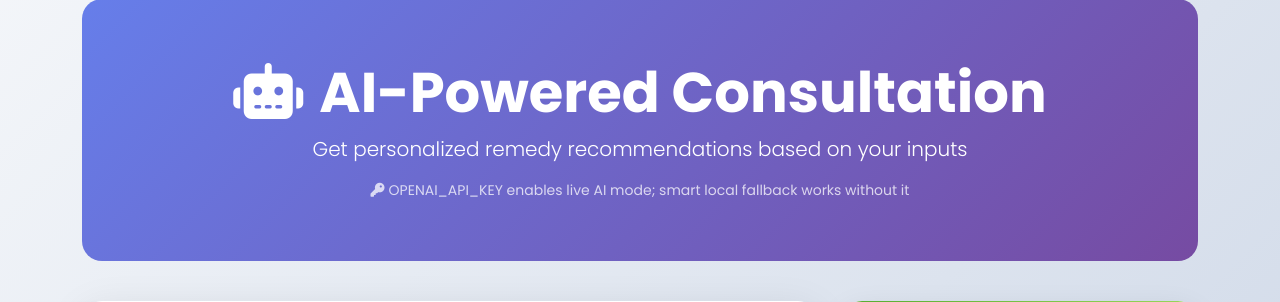
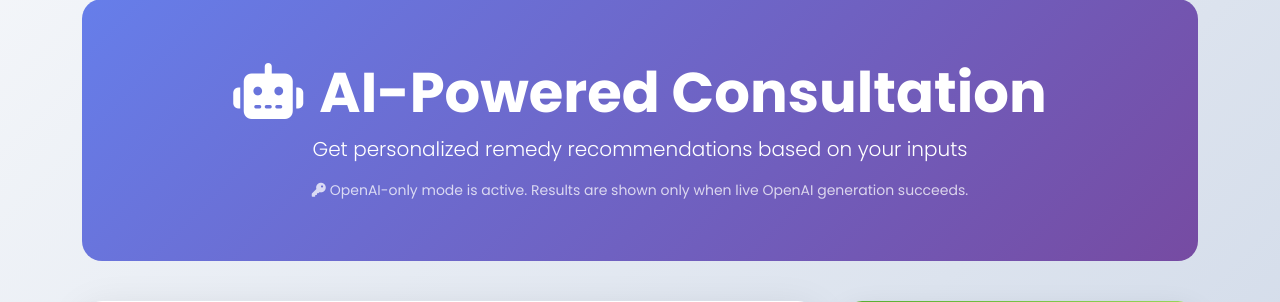
Before and after one commit to patilsamruddhi538-ai/HomeHeal, a Django app: page /ai-consultation/ in a window 1280 px wide. Shown: the part 126-428 px from the top of the page. Run offline with Django 5.2, Linux system fonts and the light colour scheme; a user stored in the database is signed in; data comes from the database, SQL or seed files in the repository; both versions use the stored data as it was after the commit.

Commit message:
Restrict AI consultations to OpenAI

```diff
--- a/home_remedy_ai/ai_engine/services.py
+++ b/home_remedy_ai/ai_engine/services.py
@@ -188,17 +188,22 @@ def generate_ai_remedy_sections(problem_description, available_ingredients, user
     """Generate consultation in a section-wise format."""
     profile = _extract_profile(user)
     ingredient_names = _parse_ingredients(available_ingredients)
+    allow_local_fallback = bool(getattr(settings, "OPENAI_ALLOW_FALLBACK", False))
 
     ai_payload, failure_reason = _generate_with_openai(problem_description, ingredient_names, profile)
     if ai_payload:
         ai_payload["generation_source"] = "openai"
         return _normalize_sections(ai_payload)
 
-    # Fall back to local rule-based generation so users still get usable guidance.
-    fallback_payload = _generate_rule_based(problem_description, ingredient_names, profile)
-    fallback_payload["generation_source"] = "rule_based"
-    fallback_payload["failure_reason"] = failure_reason or "unknown"
-    return _normalize_sections(fallback_payload)
+    if allow_local_fallback:
+        # Optional fallback mode for development/testing.
+        fallback_payload = _generate_rule_based(problem_description, ingredient_names, profile)
+        fallback_payload["generation_source"] = "rule_based"
+        fallback_payload["failure_reason"] = failure_reason or "unknown"
+        return _normalize_sections(fallback_payload)
+
+    # OpenAI-only mode: do not return generated local replacement content.
+    return _build_unavailable_sections(problem_description, ingredient_names, failure_reason)
 
 
 def _extract_profile(user):
--- a/home_remedy_ai/home_remedy_ai/settings.py
+++ b/home_remedy_ai/home_remedy_ai/settings.py
@@ -160,3 +160,4 @@ OPENAI_API_KEY = os.getenv('OPENAI_API_KEY', '')
 OPENAI_MODEL = os.getenv('OPENAI_MODEL', 'gpt-4o-mini')
 OPENAI_BASE_URL = os.getenv('OPENAI_BASE_URL', 'https://api.openai.com/v1/chat/completions')
 OPENAI_TIMEOUT = int(os.getenv('OPENAI_TIMEOUT', '25'))
+OPENAI_ALLOW_FALLBACK = os.getenv('OPENAI_ALLOW_FALLBACK', '0').lower() in {'1', 'true', 'yes'}
--- a/home_remedy_ai/remedies/views.py
+++ b/home_remedy_ai/remedies/views.py
@@ -118,6 +118,28 @@ def ai_consultation(request):
             ai_remedy = generate_ai_remedy(problem_description, available_ingredients, request.user)
             parsed_remedy = parse_ai_remedy_payload(ai_remedy)
 
+            if parsed_remedy.get('generation_source') != 'openai':
+                reason = parsed_remedy.get('failure_reason', '')
+                reason_hint = {
+                    'missing_api_key': 'OPENAI_API_KEY is not set.',
+                    'invalid_api_key': 'OPENAI_API_KEY is invalid or expired.',
+                    'rate_limited': 'OpenAI quota or rate limit was reached.',
+                    'network_error': 'Network issue while contacting OpenAI.',
+                    'http_error': 'OpenAI API returned an unexpected error.',
+                    'invalid_response': 'OpenAI response format was not valid JSON.',
+                }.get(reason, 'OpenAI is temporarily unavailable.')
+                messages.error(
+                    request,
+                    f'Consultation was not saved because OpenAI-only mode is enabled. {reason_hint}'
+                )
+                consultations = AIConsultation.objects.filter(user=request.user)[:5]
+                context = {
+                    'consultations': consultations,
+                    'problem_description': problem_description,
+                    'available_ingredients': available_ingredients,
+                }
+                return render(request, 'remedies/ai_consultation.html', context)
+
             # Save consultation
             consultation = AIConsultation.objects.create(
                 user=request.user,
@@ -126,22 +148,7 @@ def ai_consultation(request):
                 suggested_remedy=ai_remedy
             )
 
-            if parsed_remedy.get('generation_source') == 'rule_based':
-                reason = parsed_remedy.get('failure_reason', '')
-                reason_hint = {
-                    'missing_api_key': 'OPENAI_API_KEY is not set.',
-                    'invalid_api_key': 'OPENAI_API_KEY looks invalid or expired.',
-                    'rate_limited': 'OpenAI quota or rate limit was reached.',
-                    'network_error': 'Network issue while contacting OpenAI.',
-                    'http_error': 'OpenAI API returned an unexpected error.',
-                    'invalid_response': 'OpenAI response format was not valid JSON.',
-                }.get(reason, 'OpenAI was temporarily unavailable.')
-                messages.warning(
-                    request,
-                    f'Consultation generated in smart fallback mode. {reason_hint}'
-                )
-            else:
-                messages.success(request, 'AI consultation completed!')
+            messages.success(request, 'OpenAI consultation completed!')
             return redirect('consultation_detail', consultation_id=consultation.id)
         else:
             messages.error(request, 'Please provide both problem description and available ingredients.')
--- a/home_remedy_ai/templates/remedies/ai_consultation.html
+++ b/home_remedy_ai/templates/remedies/ai_consultation.html
@@ -70,7 +70,7 @@
         </h1>
         <p class="lead">Get personalized remedy recommendations based on your inputs</p>
         <p class="mb-0 small opacity-75">
-            <i class="fas fa-key me-1"></i>OPENAI_API_KEY enables live AI mode; smart local fallback works without it
+            <i class="fas fa-key me-1"></i>OpenAI-only mode is active. Results are shown only when live OpenAI generation succeeds.
         </p>
     </div>
 
--- a/home_remedy_ai/templates/remedies/consultation_detail.html
+++ b/home_remedy_ai/templates/remedies/consultation_detail.html
@@ -65,8 +65,6 @@
             <p class="mb-2">
                 {% if ai_remedy.generation_source == 'openai' %}
                     <span class="badge bg-light text-dark"><i class="fas fa-wand-magic-sparkles me-1"></i>Generated by OpenAI</span>
-                {% elif ai_remedy.generation_source == 'rule_based' %}
-                    <span class="badge bg-warning text-dark"><i class="fas fa-seedling me-1"></i>Smart Local Fallback</span>
                 {% elif ai_remedy.generation_source == 'unavailable' %}
                     <span class="badge bg-danger"><i class="fas fa-triangle-exclamation me-1"></i>Live AI Unavailable</span>
                 {% else %}
```
Also changed, not shown: home_remedy_ai/db.sqlite3.
